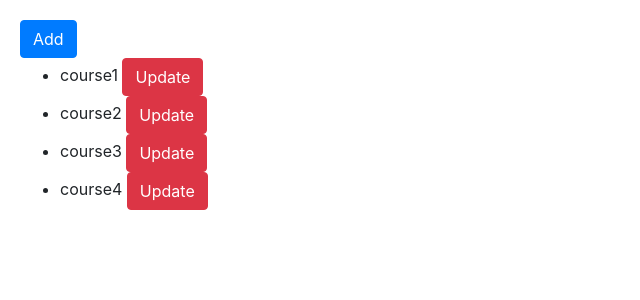
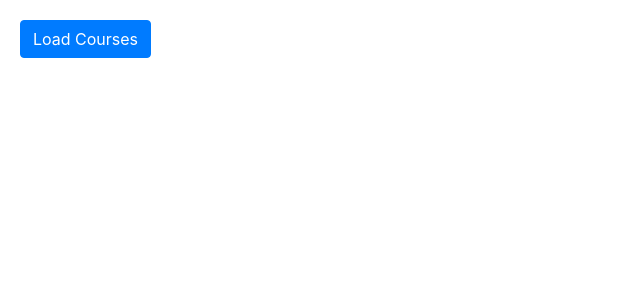
Before and after one commit to kdhruvajyothreddy/angular-assignment2, an Angular app: page / in a window 1280 px wide. Shown: the top 300 px of the page, without its empty margins (0-640 px from the left). Built offline with nearby package versions, Linux system fonts and the light colour scheme.

Commit message:
Using ngFor to load list of objects, laoding all the DOM elements

```diff
--- a/src/app/app.component.html
+++ b/src/app/app.component.html
@@ -1,12 +1,10 @@
 <link rel="stylesheet" href="https://use.fontawesome.com/releases/v5.7.0/css/all.css" integrity="sha384-lZN37f5QGtY3VHgisS14W3ExzMWZxybE1SJSEsQp9S+oqd12jhcu+A56Ebc1zFSJ" crossorigin="anonymous">
 
-<button class="btn btn-primary" (click)="onAdd()">Add</button>
-<!-- Added a button to call a method "onAdd()" to add a new object -->
+<button class="btn btn-primary" (click)="loadCourses()">Load Courses</button>
+<!-- Added a button to call a method "loadCourses()" to load the list of objects -->
 
 <ul>
     <li *ngFor="let course of courses">
         {{ course.name }}
-        <button class="btn btn-danger" (click)="onChange(course)">Update</button>
-        <!-- Adding an Update button to call a method "onChange(course)" to pass the course object, for Angular to automatically update the DOM Object -->
     </li>
 </ul>
--- a/src/app/app.component.ts
+++ b/src/app/app.component.ts
@@ -6,20 +6,15 @@
   styleUrls: ['./app.component.css']
 })
 export class AppComponent {
-  courses = [
-    {id: 1, name: 'course1'},
-    {id: 2, name: 'course2'},
-    {id: 3, name: 'course3'},
-    {id: 4, name: 'course4'}
-  ]; // Created a list of objects to render each object
+  courses;
 
-  onAdd() {
-    this.courses.push({id: 5, name: 'course5'});
-    // To append the course object to the list to be added on the front end
+  loadCourses() {
+    this.courses = [
+      {id: 1, name: 'course1'},
+      {id: 2, name: 'course2'},
+      {id: 3, name: 'course3'},
+      {id: 4, name: 'course4'}
+    ];
   }
-
-  onChange(course) {
-    course.name="UPDATED!"
-    // Using the passed the course object to update the name of the object to be automatically updated by Angular
-  }
+  // "loadCourses()" method to be called on the front end to load the list of objects
 }
```
